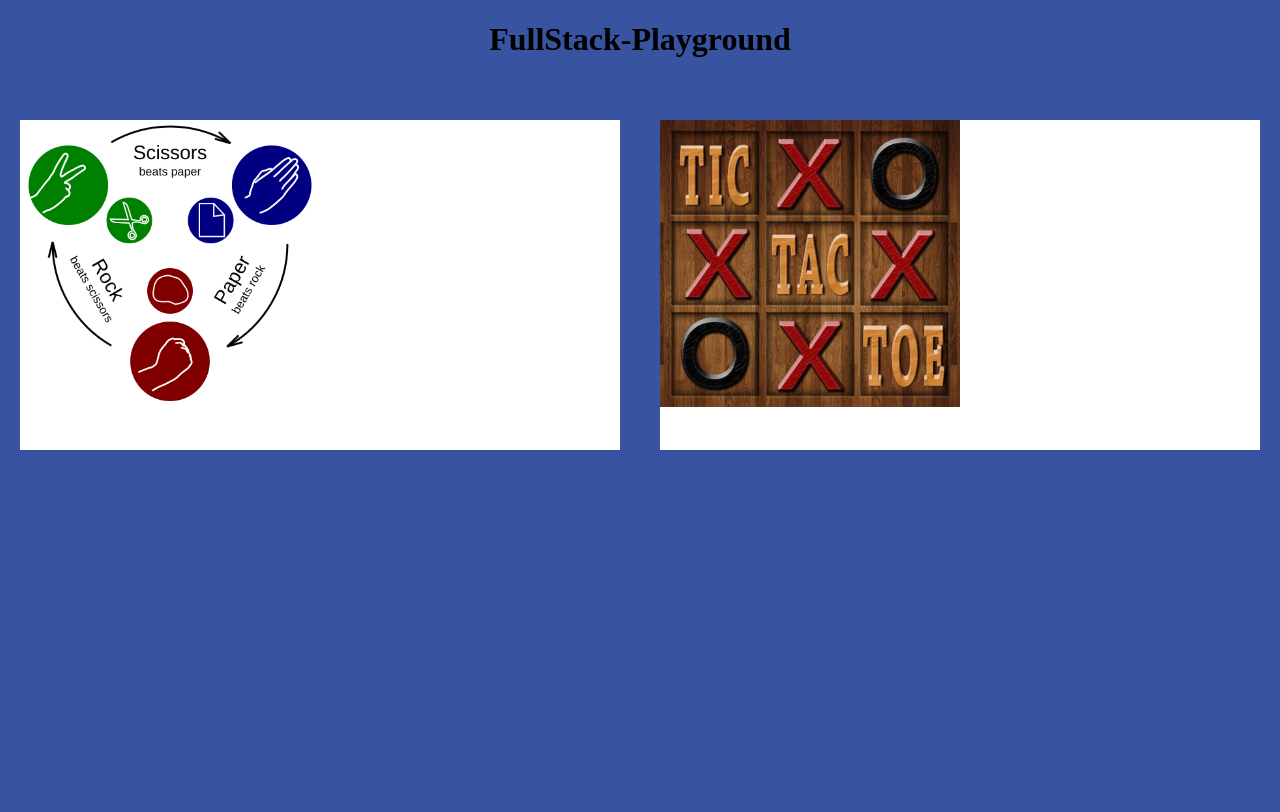
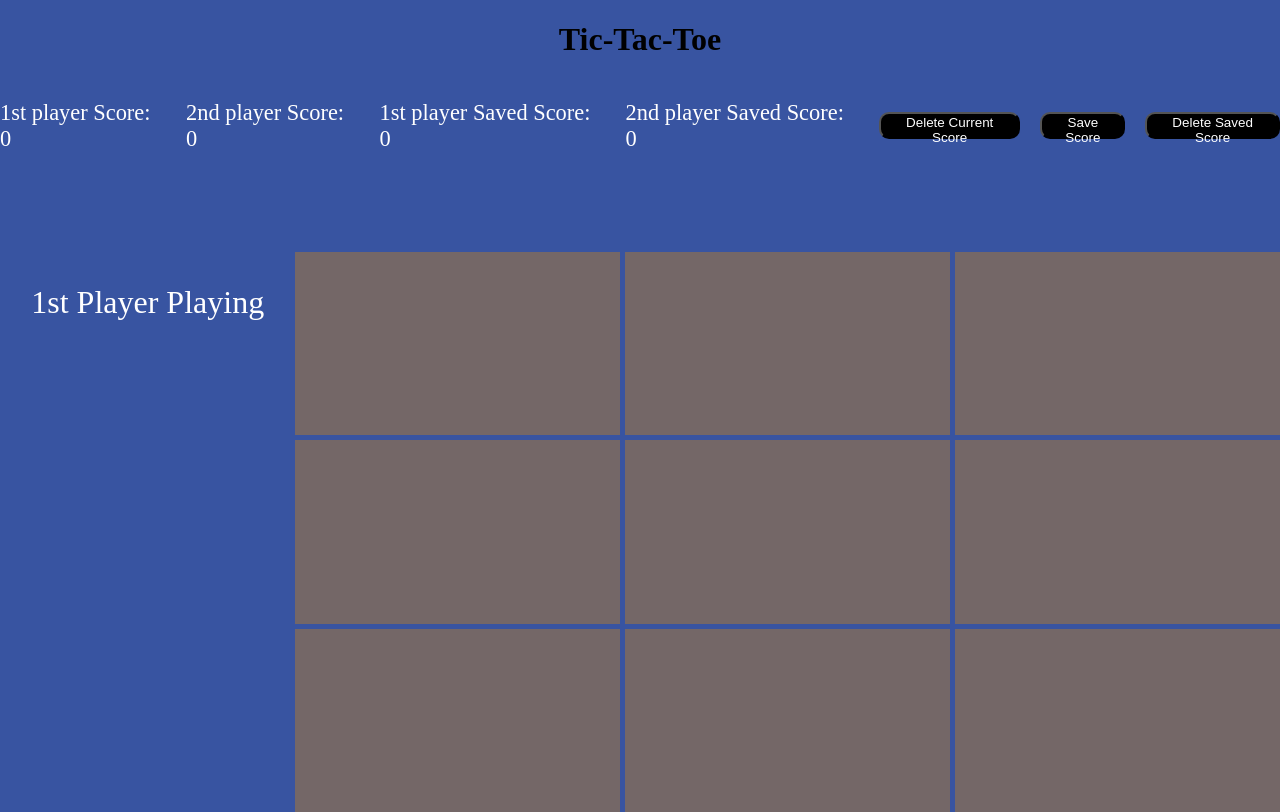
Before and after one commit to Panagiotis-Oikonomou/FullStack-Playground, a React (Vite) app in the folder Client/: page /tictactoe in a window 1280 px wide. Before the commit this address led to /. Built offline with nearby package versions, Linux system fonts and the light colour scheme.

Commit message:
Made the UI for the TicTacToe and can play without finding the actual winner.

```diff
--- a/Client/src/App.jsx
+++ b/Client/src/App.jsx
@@ -1,7 +1,8 @@
 import {Route, Routes, Navigate} from "react-router-dom";
 import "./App.css";
 import Home from "./pages/Home";
-import RPS from "./pages/RPS";
+import RPS from "./pages/games/RPS";
+import TicTacToe from "./pages/games/TicTacToe";
 
 function App() {
 
@@ -9,6 +10,7 @@ function App() {
     <Routes>
       <Route path="/" element={<Home/>}></Route>
       <Route path="/rock_paper_scissors" element={<RPS/>}></Route>
+      <Route path="/tictactoe" element={<TicTacToe/>}></Route>
 
       <Route path="/*" element={<Navigate to="/"/>}></Route>
     </Routes>
--- a/Client/src/pages/Home.module.css
+++ b/Client/src/pages/Home.module.css
@@ -1,6 +1,6 @@
 .container{
   width: 100%;
-  min-height: 100vh;
+  height: 100%;
   display: flex;
   flex-direction: column;
 }
@@ -15,17 +15,18 @@
 .all{
   display: flex;
   width: 100%;
+  height: 100%
 }
 
 .other{
   width: 100%;
   color: white;
-  margin: 20px;
+  margin: 10px;
 }
 
 .eachOther{
   width: 100%;
-  height: 330px;
+  height: 45%;
   background-color: white;
   transition: background-color 0.3s ease;
 }
@@ -35,6 +36,6 @@
 }
 
 .eachOther img{
-  width: 50%;
+  width: 40%;
   height: auto;
 }
--- /dev/null
+++ b/Client/src/pages/games/TicTacToe.jsx
@@ -0,0 +1,189 @@
+import style from "./TicTacToe.module.css";
+import { useEffect, useState } from "react";
+
+function TicTacToe() {
+    const [firstScore, setFirstScore] = useState(0);
+    const [secondScore, setSecondScore] = useState(0);
+    const [firstSavedScore, setFirstSavedScore] = useState(localStorage.getItem("firstScore") ? localStorage.getItem("firstScore") : 0);
+    const [secondSavedScore, setSecondSavedScore] = useState(localStorage.getItem("secondScore") ? localStorage.getItem("secondScore") : 0);
+    const [gameFinished, setGameFinished] = useState(false);
+    const [whoPlays, setWhoPlays] = useState("1st Player Playing");
+    const [firstPlayer, setFirstPLayer] = useState(true);
+    const [firstPlayerWon, setFirstPLayerWon] = useState(true);
+
+    const cB = { cursor: "default" };
+    const c = { cursor: "pointer" };
+    const [s, setS] = useState({
+        b1: c,
+        b2: c,
+        b3: c,
+        b4: c,
+        b5: c,
+        b6: c,
+        b7: c,
+        b8: c,
+        b9: c
+    });
+
+    const [boxes, setBoxes] = useState({
+        b1: "",
+        b2: "",
+        b3: "",
+        b4: "",
+        b5: "",
+        b6: "",
+        b7: "",
+        b8: "",
+        b9: ""
+    });
+
+    useEffect(() => { document.title = "Tic-Tac-Toe" }, []);
+
+    useEffect(() => {
+        const changeWhoPlays = () => {
+            if (firstPlayer) setWhoPlays("1st Player Playing");
+
+            else setWhoPlays("2nd Player Playing");
+        }
+        changeWhoPlays();
+    }, [firstPlayer]);
+
+    useEffect(() => {
+        const checkIfDone = () => {
+            if (Object.values(boxes).every(p => p !== "")) {
+                setGameFinished(true);
+                if (firstPlayerWon) {
+                    setWhoPlays("1st Player Won");
+                    setFirstScore(p => p + 1);
+                }
+
+                else {
+                    setWhoPlays("2nd Player Won");
+                    setSecondScore(p => p + 1);
+                }
+            }
+        }
+        checkIfDone();
+    }, [boxes, firstPlayerWon]);
+
+    function saveScore() {
+        if (firstScore == 0 && secondScore == 0) return;
+
+        localStorage.setItem("firstScore", firstScore);
+        localStorage.setItem("secondScore", secondScore);
+        setFirstSavedScore(firstScore);
+        setSecondSavedScore(secondScore);
+    }
+
+    function deleteSavedScore() {
+        setFirstSavedScore(0);
+        setSecondSavedScore(0);
+        if (!localStorage.getItem("firstScore") && !localStorage.getItem("secondScore")) {
+            console.log("There was nothing");
+            return;
+        }
+        localStorage.removeItem("firstScore");
+        localStorage.removeItem("secondScore");
+    }
+
+    function play(name) {
+        if (boxes[name] == "X" || boxes[name] == "o") return;
+
+        setS(p => ({ ...p, [name]: cB }));
+
+        if (firstPlayer) {
+            setBoxes(p => ({ ...p, [name]: "X" }));
+
+        }
+
+        else {
+            setBoxes(p => ({ ...p, [name]: "O" }));
+
+        }
+
+        setFirstPLayer(p => !p);
+    }
+
+    function playAgain() {
+        setBoxes({
+            b1: "",
+            b2: "",
+            b3: "",
+            b4: "",
+            b5: "",
+            b6: "",
+            b7: "",
+            b8: "",
+            b9: ""
+        });
+
+        setS({
+            b1: c,
+            b2: c,
+            b3: c,
+            b4: c,
+            b5: c,
+            b6: c,
+            b7: c,
+            b8: c,
+            b9: c
+        });
+    }
+
+    return (
+        <div className={style.container}>
+            <div className={style.title}>
+                <h1>Tic-Tac-Toe</h1>
+            </div>
+
+            <div className={style.all}>
+                <div className={style.status}>
+                    <div>1st player Score: {firstScore}</div>
+                    <div>2nd player Score: {secondScore}</div>
+                    <div>1st player Saved Score: {firstSavedScore}</div>
+                    <div>2nd player Saved Score: {secondSavedScore}</div>
+                    <button onClick={() => { setFirstScore(0); setSecondScore(0); }}>Delete Current Score</button>
+                    <button onClick={saveScore}>Save Score</button>
+                    <button onClick={deleteSavedScore}>Delete Saved Score</button>
+                </div>
+                <div className={style.game}>
+                    <div className={style.left}>
+                        <p>{whoPlays}</p>
+                        {gameFinished && <button onClick={playAgain}>Play Again!</button>}
+                    </div>
+                    <div className={style.right}>
+                        <div className={style.box} style={s.b1} onClick={() => play("b1")}>
+                            <div className={style.insideBox}>{boxes.b1}</div>
+                        </div>
+                        <div className={style.box} style={s.b2} onClick={() => play("b2")}>
+                            <div className={style.insideBox}>{boxes.b2}</div>
+                        </div>
+                        <div className={style.box} style={s.b3} onClick={() => play("b3")}>
+                            <div className={style.insideBox}>{boxes.b3}</div>
+                        </div>
+                        <div className={style.box} style={s.b4} onClick={() => play("b4")}>
+                            <div className={style.insideBox}>{boxes.b4}</div>
+                        </div>
+                        <div className={style.box} style={s.b5} onClick={() => play("b5")}>
+                            <div className={style.insideBox}>{boxes.b5}</div>
+                        </div>
+                        <div className={style.box} style={s.b6} onClick={() => play("b6")}>
+                            <div className={style.insideBox}>{boxes.b6}</div>
+                        </div>
+                        <div className={style.box} style={s.b7} onClick={() => play("b7")}>
+                            <div className={style.insideBox}>{boxes.b7}</div>
+                        </div>
+                        <div className={style.box} style={s.b8} onClick={() => play("b8")}>
+                            <div className={style.insideBox}>{boxes.b8}</div>
+                        </div>
+                        <div className={style.box} style={s.b9} onClick={() => play("b9")}>
+                            <div className={style.insideBox}>{boxes.b9}</div>
+                        </div>
+                    </div>
+                </div>
+            </div>
+        </div>
+    )
+}
+
+export default TicTacToe;
--- /dev/null
+++ b/Client/src/pages/games/TicTacToe.module.css
@@ -0,0 +1,95 @@
+.container {
+  width: 100%;
+  height: 100%;
+  display: flex;
+  flex-direction: column;
+}
+
+.title {
+  color: black;
+  text-align: center;
+  width: 100%;
+  margin-bottom: 20px;
+}
+
+.all {
+  display: flex;
+  flex-direction: column;
+  width: 100%;
+  height: 100%;
+  gap: 100px;
+  flex: 1;
+}
+
+.status {
+  display: flex;
+  width: 100%;
+  justify-content: center;
+  align-items: center;
+  font-size: 1.4em;
+  gap: 20px;
+}
+
+.status button,
+.left button {
+  font-size: 0.6em;
+  background-color: black;
+  color: white;
+  height: 2em;
+  border-radius: 10px;
+  -moz-border-radius: 10px;
+  -webkit-border-radius: 10px;
+}
+
+button:hover {
+  background-color: blue;
+  cursor: pointer;
+}
+
+.game {
+  display: flex;
+  width: 100%;
+  height: 100%;
+  height: 70vh;
+}
+
+.left {
+  display: flex;
+  flex-direction: column;
+  align-items: center;
+  font-size: 2em;
+  width: 30%;
+}
+
+.left button{
+  font-size: 1em;
+}
+
+.right {
+  display: grid;
+  width: 100%;
+  height: 100%;
+  grid-template-columns: repeat(3, 1fr);
+  grid-template-rows: repeat(3, 1fr);
+  gap: 5px;
+}
+
+.box{
+  width: 100%;
+  height: 100%;
+  transition: transform 0.3s ease, filter 0.3s ease;
+  background-color: rgb(116, 103, 103);
+}
+
+.box:hover{
+  transform: scale(1.05);
+  cursor: pointer;
+}
+
+.insideBox {
+  display: flex;
+  align-items: center;
+  justify-content: center;
+  height: 100%;
+  font-size: 10em;
+}
```
